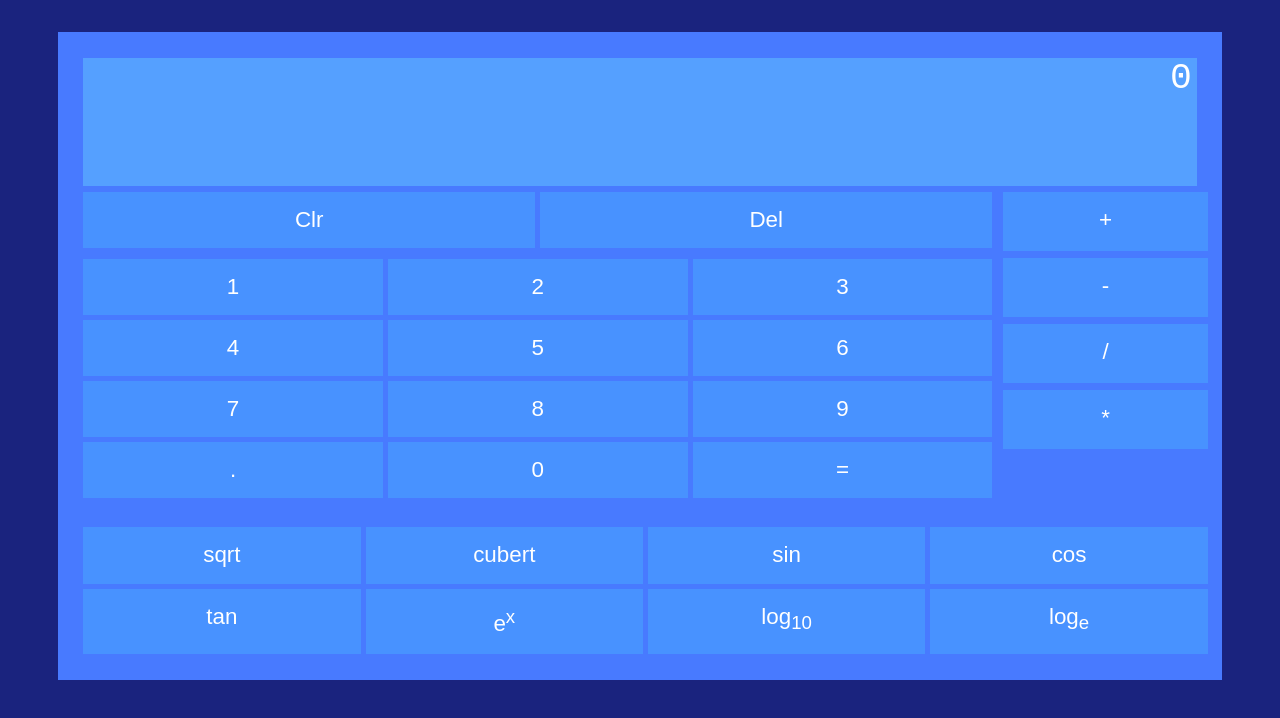
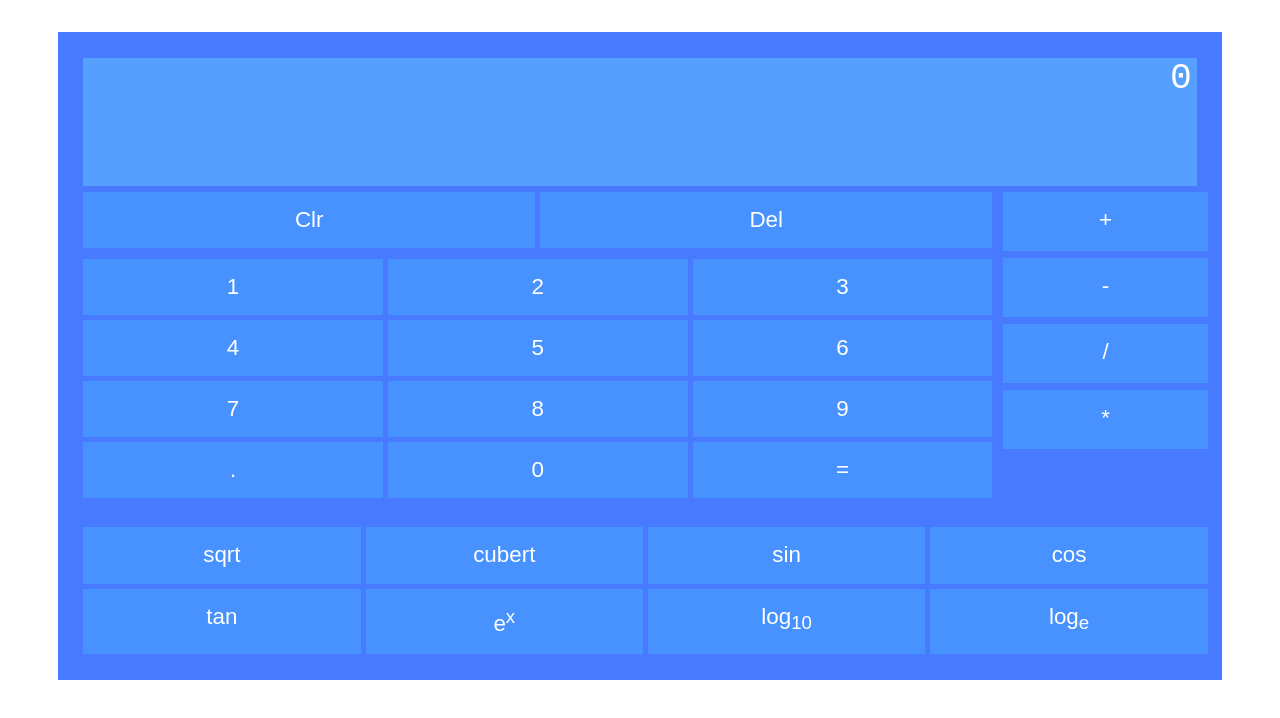
Before and after one commit to abhianuj/calculator, a plain HTML site: page index.html in a window 1280 px wide. Drawn offline with Linux system fonts and the light colour scheme.

Commit message:
Update style.css

```diff
--- a/style.css
+++ b/style.css
@@ -5,7 +5,7 @@ body{
     font-family: 'arial', sans-serif;
     font-size: 1.4em;
     color: white;
-    background-color: #1A237E; /*linear-gradient(45deg, #283593, #1A237E);*/
+    /*background-color: #1A237E; linear-gradient(45deg, #283593, #1A237E);*/
 }
 .dabba{
     width: 91vw;
```
